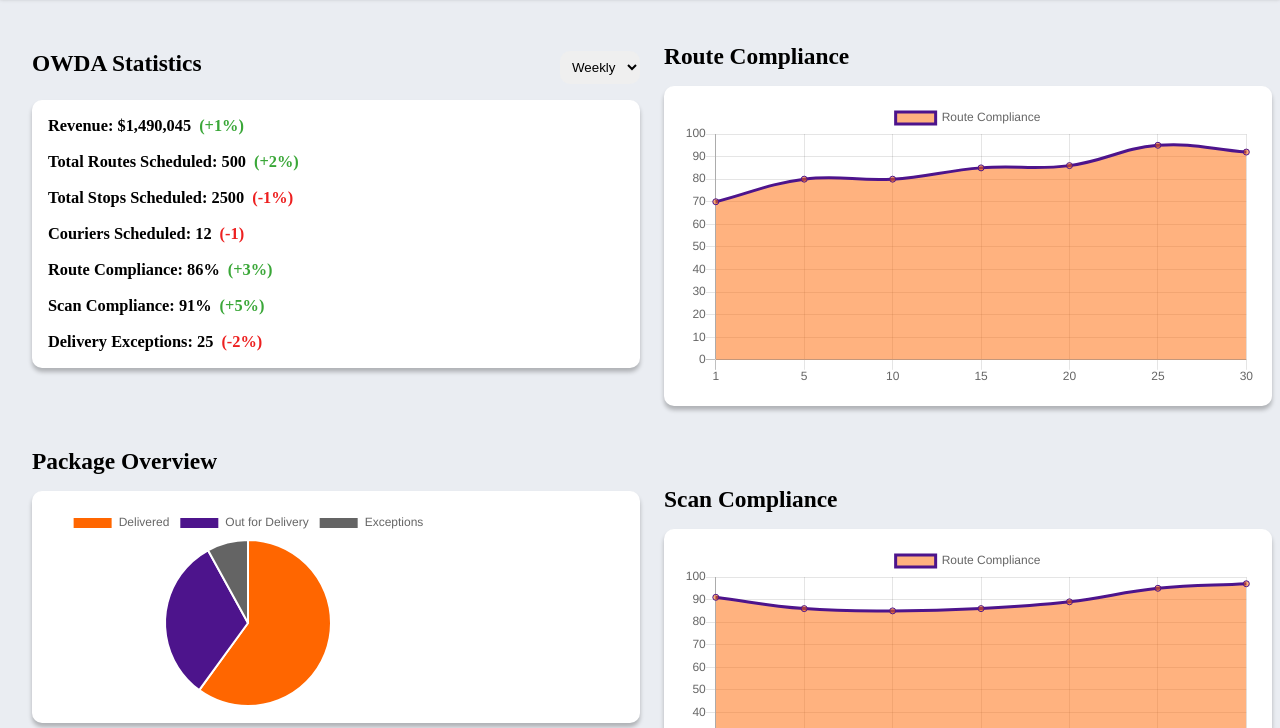
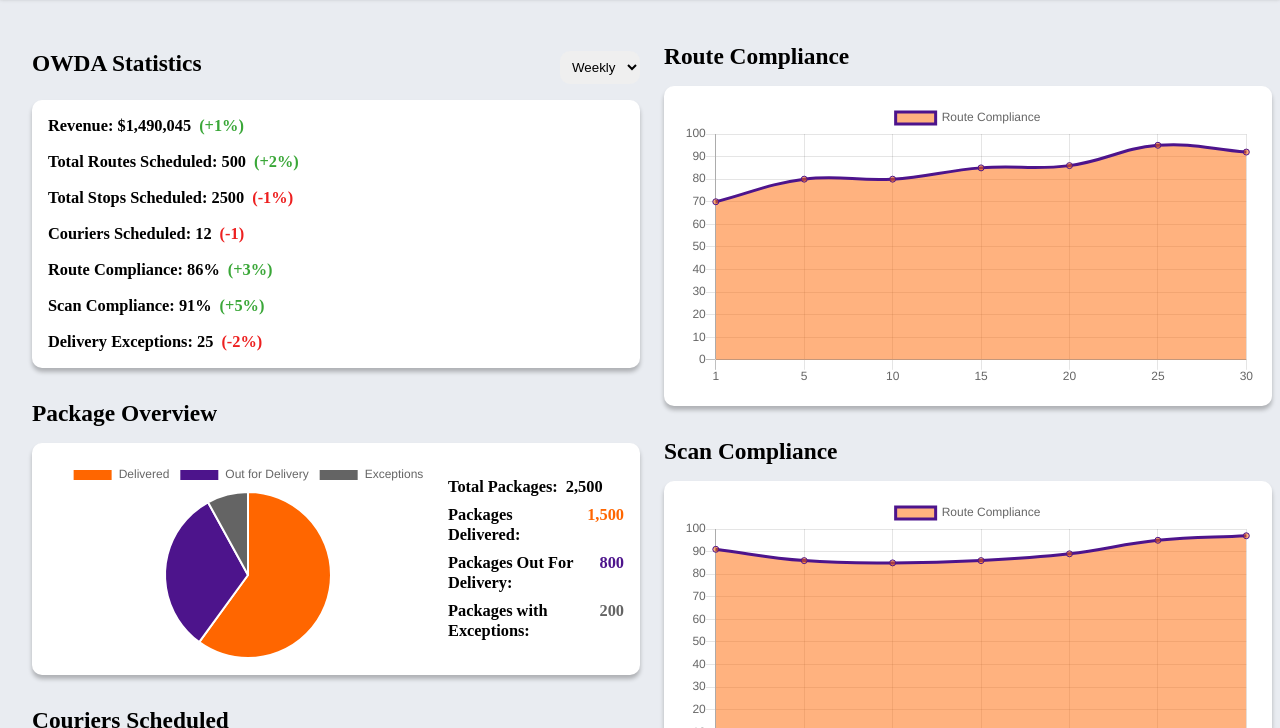
Before and after one commit to sam7parker/FedEx-Dashboard, a plain HTML site: page ManagerFiles/pages/statistics.html in a window 1280 px wide. Shown: the part 72-800 px from the top of the page. Drawn offline with nearby package versions, Linux system fonts and the light colour scheme.

Commit message:
Improved layout of stats page for manager dashboard

```diff
--- a/ManagerFiles/css/statistics.css
+++ b/ManagerFiles/css/statistics.css
@@ -33,35 +33,79 @@
         'delivery-exceptions';
 }
 
+/* Package Widget */
+#package-widget-content {
+    display: flex;
+    flex-direction: column;
+    row-gap: 2rem;
+}
+
+#package-widget-info {
+    display: flex;
+    flex-direction: column;
+    row-gap: 0.5rem;
+}
+
+#package-widget-info div {
+    display: flex;
+    column-gap: 0.5rem;
+}
+
 /* Data for Statistics Widget */
 /* Grid Area Labels*/
-#revenue {grid-area: revenue;}
-#total-routes {grid-area: total-routes;}
-#total-stops {grid-area: total-stops;}
-#couriers-scheduled {grid-area: couriers-scheduled;}
-#route-compliance {grid-area: route-compliance;}
-#scan-compliance {grid-area: scan-compliance;}
-#delivery-exceptions {grid-area: delivery-exceptions;}
+#revenue {
+    grid-area: revenue;
+}
+
+#total-routes {
+    grid-area: total-routes;
+}
+
+#total-stops {
+    grid-area: total-stops;
+}
+
+#couriers-scheduled {
+    grid-area: couriers-scheduled;
+}
+
+#route-compliance {
+    grid-area: route-compliance;
+}
+
+#scan-compliance {
+    grid-area: scan-compliance;
+}
+
+#delivery-exceptions {
+    grid-area: delivery-exceptions;
+}
 
 /* Percent Change Colors*/
 #statistics-widget-content #revenue #percent-change {
     color: var(--percent-green)
 }
+
 #statistics-widget-content #total-routes #percent-change {
     color: var(--percent-green)
 }
+
 #statistics-widget-content #total-stops #percent-change {
     color: var(--percent-red)
 }
+
 #statistics-widget-content #couriers-scheduled #percent-change {
     color: var(--percent-red)
 }
+
 #statistics-widget-content #route-compliance #percent-change {
     color: var(--percent-green)
 }
+
 #statistics-widget-content #scan-compliance #percent-change {
     color: var(--percent-green)
 }
+
 #statistics-widget-content #delivery-exceptions #percent-change {
     color: var(--percent-red)
 }
@@ -76,14 +120,20 @@
         justify-content: space-around;
         align-items: start;
     }
+
     #desktop-wrapper {
         display: flex;
         flex-direction: column;
-        row-gap: 5rem;
+        row-gap: 2rem;
     }
 
     .widget-entry {
         width: 45vw;
     }
 
+    #package-widget-content {
+        flex-direction: row;
+        align-items: center;
+        justify-content: space-evenly;
+    }
 }
--- a/ManagerFiles/pages/statistics.html
+++ b/ManagerFiles/pages/statistics.html
@@ -97,12 +97,35 @@
             </section>
 
             <!--(Graph) Package Overview-->
-            <section class="widget">
+            <section class="widget" id="package-widget">
                 <div class="widget-header">
                     <h3>Package Overview</h3>
                 </div>
-                <div class="widget-entry">
+
+                <div class="widget-entry" id="package-widget-content">
                     <canvas id="GrossRevenue" style="width:100%;max-width:50vh;"></canvas>
+
+                    <span id="package-widget-info">
+                        <div>
+                            <h3>Total Packages:</h3>
+                            <h3>2,500</h3>
+                        </div>
+
+                        <div>
+                            <h3>Packages Delivered:</h3>
+                            <h3 class="text-orange">1,500</h3>
+                        </div>
+
+                        <div>
+                            <h3>Packages Out For Delivery:</h3>
+                            <h3 class="text-purple">800</h3>
+                        </div>
+
+                        <div>
+                            <h3>Packages with Exceptions:</h3>
+                            <h3 class="text-dark-grey">200</h3>
+                        </div>
+                    </span>
                 </div>
             </section>
 
@@ -147,8 +170,7 @@
     </script>
 
     <!--Script for JS Charts-->
-    <script
-    src="https://cdnjs.cloudflare.com/ajax/libs/Chart.js/2.9.4/Chart.js">
+    <script src="https://cdnjs.cloudflare.com/ajax/libs/Chart.js/2.9.4/Chart.js">
     </script>
 
 
--- a/Resources/css/base.css
+++ b/Resources/css/base.css
@@ -1,9 +1,10 @@
 @import url('https://fonts.googleapis.com/css2?family=Cabin&display=swap');
 
 :root {
-    --purple: #7A0BD1;
-    --orange: #ff7A08;
-    --grey: #EAEDF2;
+    --purple: rgba(77, 20, 140, 1.0);
+    --orange: rgba(255, 102, 0, 1.0);
+    --dark-grey: rgba(100, 100, 100, 1.0);
+    --grey: rgb(233, 236, 241);
     --percent-green: #3AA738;
     --percent-red: #ED2020;
     --widget-radius: 10px;
@@ -109,3 +110,15 @@ select#xyz {
 .variance {
     color: rgb(230, 109, 109);
 }
+
+.text-orange {
+    color: var(--orange);
+}
+
+.text-purple {
+    color: var(--purple);
+}
+
+.text-dark-grey {
+    color: var(--dark-grey);
+}
```
Also changed, not shown: ManagerFiles/scripts/statistics.js (+11 -9 lines).
